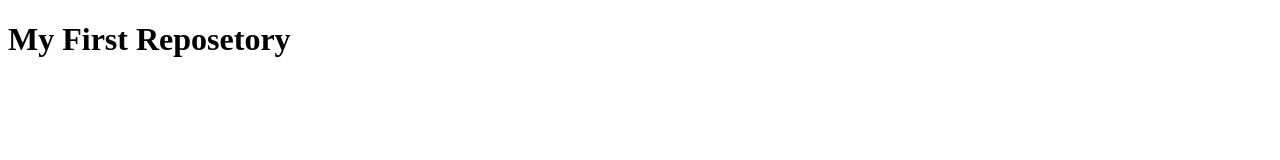
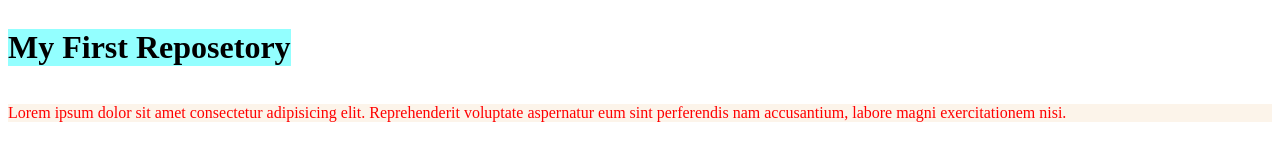
Before and after one commit to syedahmad95/my-first-repos, a plain HTML site: page Index.html in a window 1280 px wide. Drawn offline with Linux system fonts and the light colour scheme.

Commit message:
style added

```diff
--- a/Index.html
+++ b/Index.html
@@ -4,9 +4,12 @@
     <meta charset="UTF-8">
     <meta http-equiv="X-UA-Compatible" content="IE=edge">
     <meta name="viewport" content="width=device-width, initial-scale=1.0">
-    <title>Document</title>
+    <title>My First Reposetory</title>
+    <link rel="stylesheet" href="style.css">
 </head>
 <body>
     <h1>My First Reposetory</h1>
+    <p>Lorem ipsum dolor sit amet consectetur adipisicing elit. Reprehenderit voluptate aspernatur eum sint perferendis nam accusantium, labore magni exercitationem nisi.</p>
+
 </body>
 </html>
--- /dev/null
+++ b/Style.css
@@ -0,0 +1,9 @@
+p{
+    background-color: rgba(250, 235, 215, 0.527);
+    color: red;
+    text-align: justify;
+}
+h1{
+    background-color: rgba(0, 255, 255, 0.425);
+    display: inline-block;
+}
```
